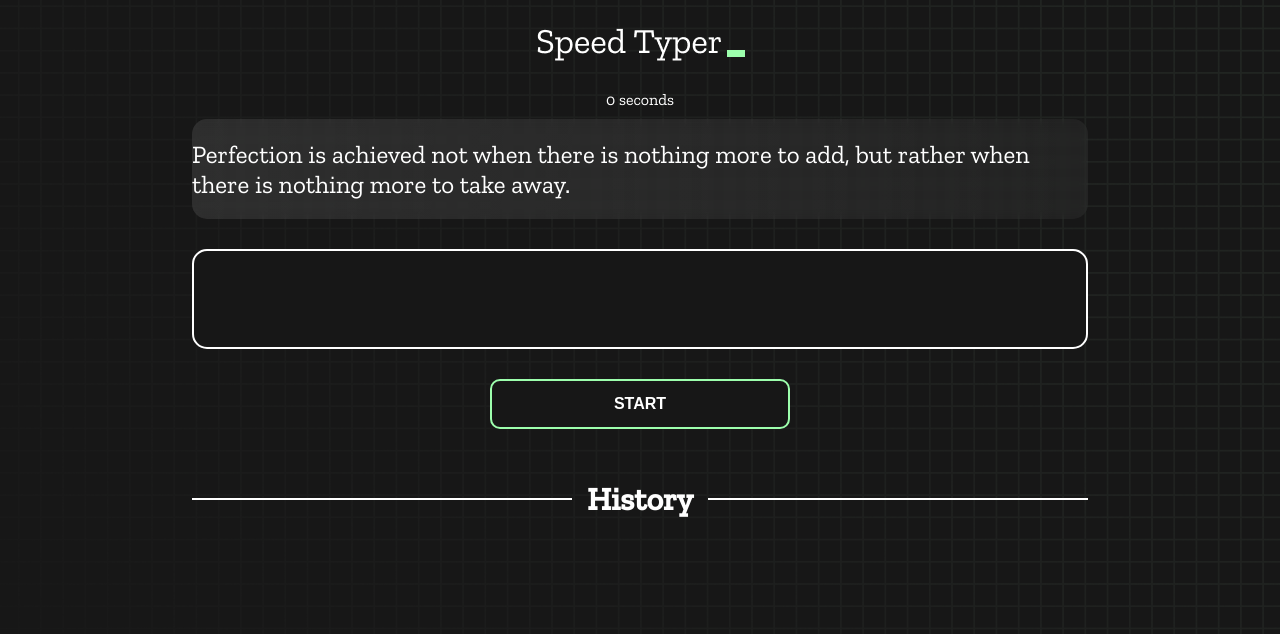
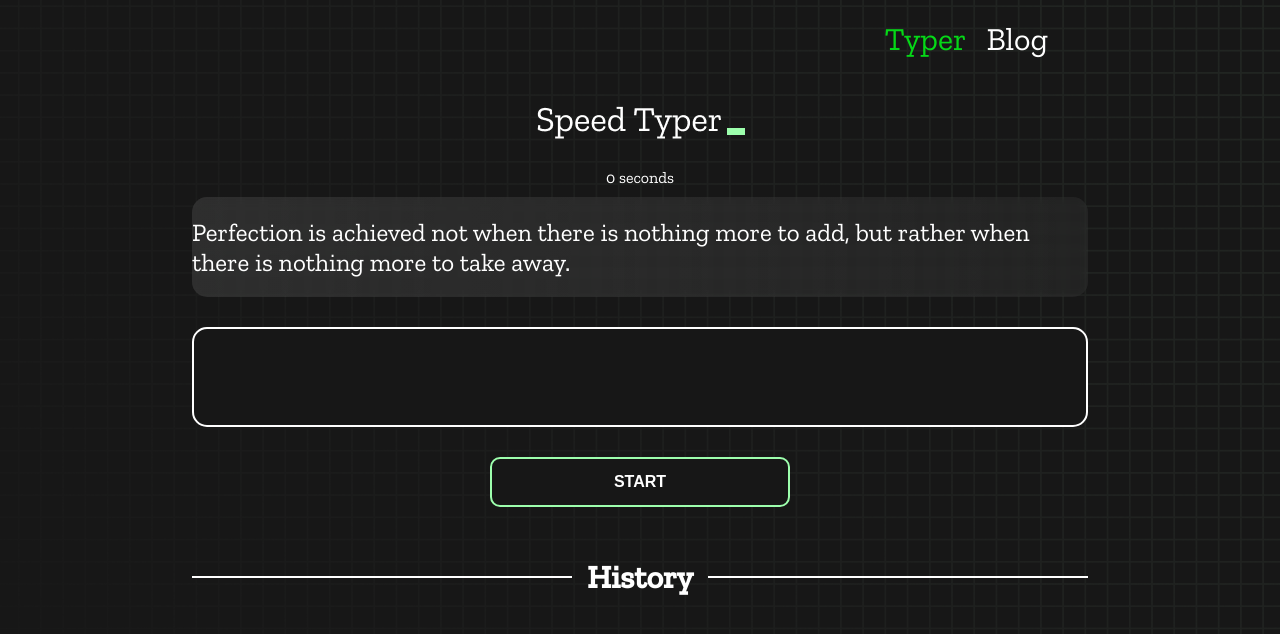
Before and after one commit to sorwartalukder/speed-typer, a plain HTML site: page index.html in a window 1280 px wide. Drawn offline with nearby package versions, Linux system fonts and the light colour scheme.

Commit message:
add blog file and navbar

```diff
--- a/index.html
+++ b/index.html
@@ -13,6 +13,18 @@
 </head>
 
 <body>
+  <header>
+    <nav>
+      <ul class="monster-navbar box-container">
+        <li>
+          <a class="monster-nav-link active" href="index.html">Typer</a>
+        </li>
+        <li>
+          <a class="monster-nav-link" href="blog.html">Blog</a>
+        </li>
+      </ul>
+    </nav>
+  </header>
   <h1 class="title"><img src="./logo.png" /></h1>
   <div id="show-time">0 seconds</div>
 
--- a/script.js
+++ b/script.js
@@ -104,11 +104,11 @@ const start = () => {
   // if (startTime) return;
 
   let count = 3;
-  countdownOverlay.style.display = "flex";
+
 
   const startCountdown = setInterval(() => {
     countdownOverlay.innerHTML = `<h1>${count}</h1>`;
-
+    countdownOverlay.style.display = "flex";
     // finished timer
     if (count == 0) {
       // -------------- START TYPING -----------------
--- a/styles.css
+++ b/styles.css
@@ -14,6 +14,24 @@ body {
 .box-container {
   width: 70%;
   margin: 0 auto;
+}
+
+.monster-navbar {
+  display: flex;
+  justify-content: end;
+  padding: 20px;
+  list-style-type: none;
+}
+
+.monster-nav-link {
+  margin-right: 20px;
+  color: white;
+  text-decoration: none;
+  font-size: 2rem;
+}
+
+.active {
+  color: rgb(5, 216, 23);
 }
 
 #question {
@@ -155,7 +173,6 @@ button {
 
 .card {
   width: 30%;
-  height: 100%;
   padding: 50px;
   display: flex;
   flex-direction: column;
```
Also changed, not shown: blog.html (added, +27 -0 lines).
